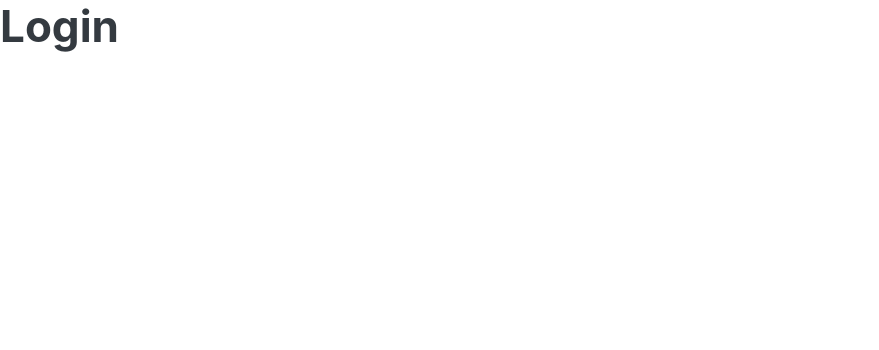
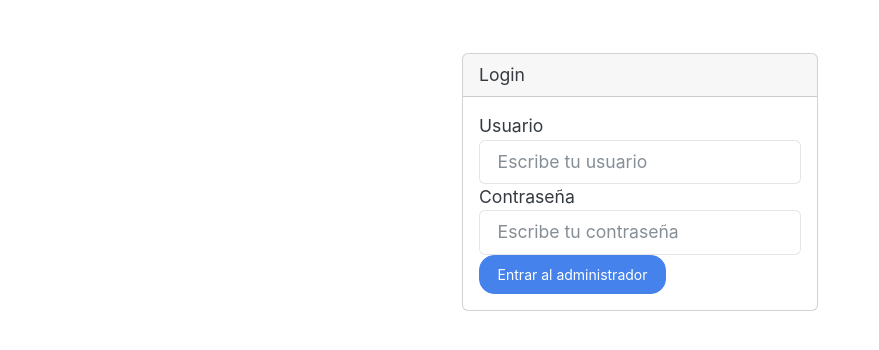
Before and after one commit to jusepthm/distrilacteosfernandez, a PHP site: page /admin/index.php in a window 1280 px wide. Shown: the top 350 px of the page, without its empty margins (0-879 px from the left). Run offline with PHP 8.4, Linux system fonts and the light colour scheme.

Commit message:
creando login

```diff
--- a/admin/index.php
+++ b/admin/index.php
@@ -1,3 +1,9 @@
+<?php
+if($_POST){
+
+}
+?>
+
 <!DOCTYPE html>
 <html lang="en">
 
@@ -10,7 +16,38 @@
 </head>
 
 <body>
-    <h1> Login</h1>
+
+    <div class="container">
+        <div class="row">
+            <div class="col-md-4"></div>
+            <div class="col-md-4"><br><br>
+                <div class="card">
+                    <div class="card-header">
+                        Login
+                    </div>
+
+                    <div class="card-body">
+                        <form method="POST">
+                            <div class="form-group">
+                                <label>Usuario</label>
+                                <input type="text" class="form-control" name="usuario" placeholder="Escribe tu usuario">
+
+                            </div>
+                            <div class="form-group">
+                                <label>Contraseña</label>
+                                <input type="password" class="form-control" name="contraseña"
+                                    placeholder="Escribe tu contraseña">
+                            </div>
+
+                            <button type="submit" class="btn btn-primary">Entrar al administrador</button>
+                        </form>
+                    </div>
+
+                </div>
+            </div>
+
+        </div>
+    </div>
 </body>
 
 </html>
```
Also changed, not shown: admin/config/db.php (added), admin/template/footer.php (added), admin/template/header.php (added).
